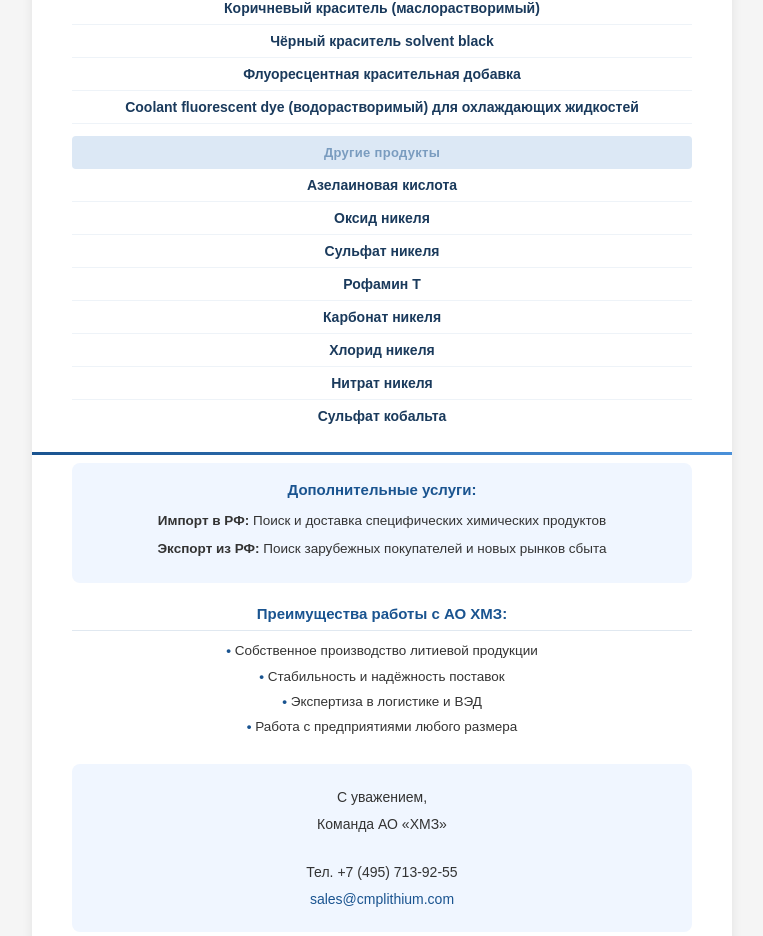
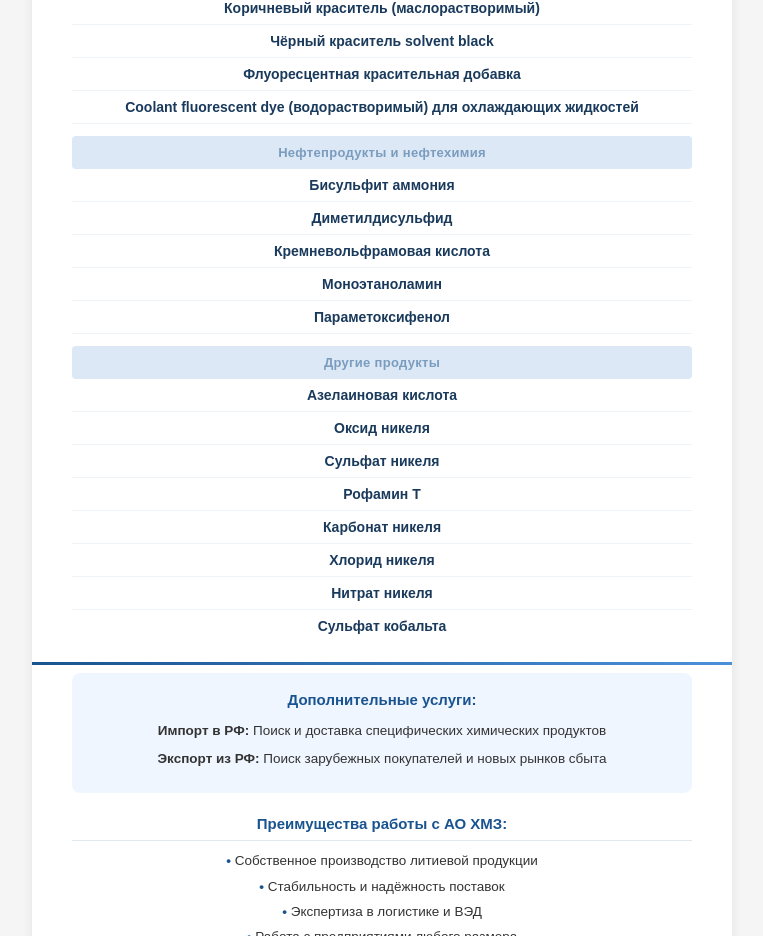
Before and after one commit to cirusgolovko-hue/CMP, a plain HTML site: page index.html in a window 1280 px wide. Shown: the part 2051-2987 px from the top of the page, without its empty margins (258-1021 px from the left). Drawn offline with Linux system fonts and the light colour scheme.

Commit message:
Update index.html

```diff
--- a/index.html
+++ b/index.html
@@ -268,7 +268,15 @@
         <div class="product-item">Флуоресцентная красительная добавка</div>
         <div class="product-item">Coolant fluorescent dye (водорастворимый) для охлаждающих жидкостей</div>
 
-        <!-- 8. Другие продукты -->
+        <!-- 8. Нефтепродукты и нефтехимия -->
+        <div class="category-header">Нефтепродукты и нефтехимия</div>
+        <div class="product-item">Бисульфит аммония</div>
+        <div class="product-item">Диметилдисульфид</div>
+        <div class="product-item">Кремневольфрамовая кислота</div>
+        <div class="product-item">Моноэтаноламин</div>
+        <div class="product-item">Параметоксифенол</div>
+
+        <!-- 9. Другие продукты -->
         <div class="category-header">Другие продукты</div>
         <div class="product-item">Азелаиновая кислота</div>
         <div class="product-item">Оксид никеля</div>
```
